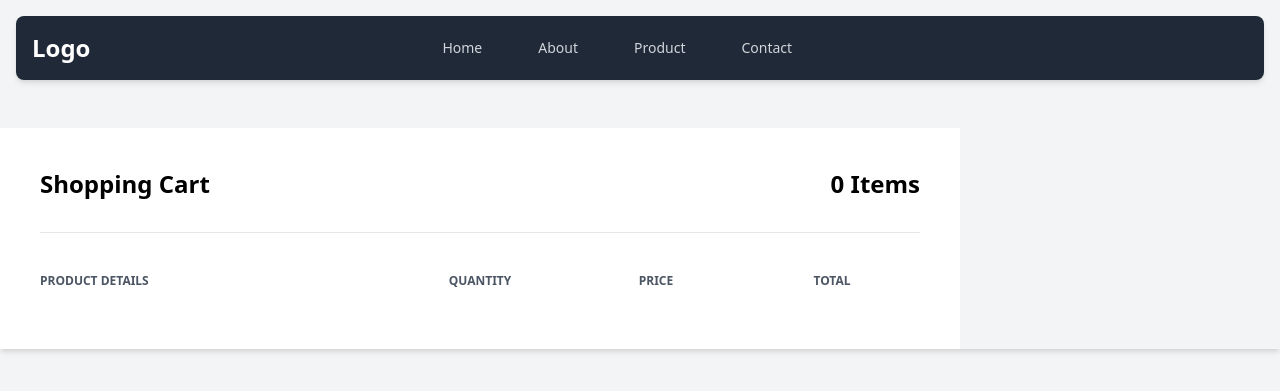
After one commit to elderfieldzeus/foamfusion, a PHP site: page /pages/cart.php in a window 1280 px wide. The commit adds this page. Shown: the top 391 px of the page. Run offline with PHP 8.4, Linux system fonts and the light colour scheme; some libraries are stand-ins or nearby versions.

Commit message:
[Ethan][Added the hyperlink to cart.php; Created cart.php; Re - Designed the product.php page to make it dynamic]

```diff
--- a/components/navbar.php
+++ b/components/navbar.php
@@ -17,7 +17,7 @@
                     <a href="#" id="search-icon" class="text-gray-300 hover:text-white px-3 py-2 rounded-md text-sm font-medium">
                         <i class="gg-search"></i>
                     </a>
-                    <a href="#" class="text-gray-300 hover:text-white px-3 py-2 rounded-md text-sm font-medium">
+                    <a href="../pages/cart.php" class="text-gray-300 hover:text-white px-3 py-2 rounded-md text-sm font-medium">
                         <i class="gg-shopping-cart"></i>
                     </a>
                     <div class="md:hidden flex items-center">
--- /dev/null
+++ b/pages/cart.php
@@ -0,0 +1,99 @@
+<?php
+session_start();
+
+// Initialize the cart if it doesn't exist
+if (!isset($_SESSION['cart'])) {
+    $_SESSION['cart'] = [];
+}
+
+// Add item to the cart
+if (isset($_POST['add_to_cart'])) {
+    $product_id = $_POST['product_id'];
+    $product_name = $_POST['product_name'];
+    $product_price = $_POST['product_price'];
+    $quantity = $_POST['quantity'];
+
+    $item = [
+        'product_id' => $product_id,
+        'product_name' => $product_name,
+        'product_price' => $product_price,
+        'quantity' => $quantity,
+    ];
+
+    array_push($_SESSION['cart'], $item);
+}
+
+// Update the cart quantity
+if (isset($_POST['update_cart'])) {
+    $index = $_POST['index'];
+    $quantity = $_POST['quantity'];
+    $_SESSION['cart'][$index]['quantity'] = $quantity;
+}
+
+// Remove item from the cart
+if (isset($_POST['remove_from_cart'])) {
+    $index = $_POST['index'];
+    array_splice($_SESSION['cart'], $index, 1);
+}
+
+$cart_items = $_SESSION['cart'];
+?>
+
+<!DOCTYPE html>
+<html lang="en">
+<head>
+<meta charset="UTF-8">
+    <meta name="viewport" content="width=device-width, initial-scale=1.0">
+    <title>Shopping Cart</title>
+    <link href='https://unpkg.com/css.gg@2.0.0/icons/css/user.css' rel='stylesheet'>
+    <link href='https://unpkg.com/css.gg@2.0.0/icons/css/search.css' rel='stylesheet'>
+    <link href='https://unpkg.com/css.gg@2.0.0/icons/css/shopping-cart.css' rel='stylesheet'>
+    <link href="https://cdn.jsdelivr.net/npm/tailwindcss@2.2.19/dist/tailwind.min.css" rel="stylesheet">
+</head>
+<body class="bg-gray-100">
+    <!--navbar-->
+    <?php include_once "../components/navbar.php"; ?>
+    <div class="container mx-auto mt-32">
+        <div class="flex shadow-md my-10">
+            <div class="w-3/4 bg-white px-10 py-10">
+                <div class="flex justify-between border-b pb-8">
+                    <h1 class="font-semibold text-2xl">Shopping Cart</h1>
+                    <h2 class="font-semibold text-2xl"><?php echo count($cart_items); ?> Items</h2>
+                </div>
+                <div class="flex mt-10 mb-5">
+                    <h3 class="font-semibold text-gray-600 text-xs uppercase w-2/5">Product Details</h3>
+                    <h3 class="font-semibold text-center text-gray-600 text-xs uppercase w-1/5 text-center">Quantity</h3>
+                    <h3 class="font-semibold text-center text-gray-600 text-xs uppercase w-1/5 text-center">Price</h3>
+                    <h3 class="font-semibold text-center text-gray-600 text-xs uppercase w-1/5 text-center">Total</h3>
+                </div>
+                <?php foreach ($cart_items as $index => $item): ?>
+                <div class="flex items-center hover:bg-gray-100 -mx-8 px-6 py-5">
+                    <div class="flex w-2/5">
+                        <div class="w-20">
+                            <img class="h-24" src="path/to/image.jpg" alt="Product Image">
+                        </div>
+                        <div class="flex flex-col justify-between ml-4 flex-grow">
+                            <span class="font-bold text-sm"><?php echo $item['product_name']; ?></span>
+                            <form method="POST">
+                                <input type="hidden" name="index" value="<?php echo $index; ?>">
+                                <button type="submit" name="remove_from_cart" class="font-semibold hover:text-red-500 text-gray-500 text-xs">Remove</button>
+                            </form>
+                        </div>
+                    </div>
+                    <div class="flex justify-center w-1/5">
+                        <form method="POST" class="flex">
+                            <input type="hidden" name="index" value="<?php echo $index; ?>">
+                            <input type="number" name="quantity" value="<?php echo $item['quantity']; ?>" class="mx-2 border text-center w-8">
+                            <button type="submit" name="update_cart" class="font-semibold text-sm text-indigo-600">Update</button>
+                        </form>
+                    </div>
+                    <span class="text-center w-1/5 font-semibold text-sm">$<?php echo $item['product_price']; ?></span>
+                    <span class="text-center w-1/5 font-semibold text-sm">$<?php echo $item['product_price'] * $item['quantity']; ?></span>
+                </div>
+                <?php endforeach; ?>
+            </div>
+            <!-- Order Summary Section -->
+        </div>
+    </div>
+</body>
+</html>
--- a/pages/home.php
+++ b/pages/home.php
@@ -18,8 +18,6 @@
     <link href="https://cdn.jsdelivr.net/npm/tailwindcss@2.2.19/dist/tailwind.min.css" rel="stylesheet">
     <link href='https://unpkg.com/css.gg@2.0.0/icons/css/user.css' rel='stylesheet'>
     <link href='https://unpkg.com/css.gg@2.0.0/icons/css/search.css' rel='stylesheet'>
-    <link href='https://unpkg.com/css.gg@2.0.0/icons/css/arrow-left.css' rel='stylesheet'>
-    <link href='https://unpkg.com/css.gg@2.0.0/icons/css/arrow-right.css' rel='stylesheet'>
     <link href='https://unpkg.com/css.gg@2.0.0/icons/css/shopping-cart.css' rel='stylesheet'>
     <link rel="stylesheet" href="https://cdnjs.cloudflare.com/ajax/libs/font-awesome/6.0.0-beta3/css/all.min.css" integrity="sha512-ACc2h1nMhsZ4wMDyAu8AKRz0sR1VJwROk67O6r2THC5wHc4IefQ3xH4z1ENp2/zzTBOogNdc3sAd2f/EJm6Kxw==" crossorigin="anonymous" referrerpolicy="no-referrer">
 </head>
```
Also changed, not shown: pages/product.php (+150 -28 lines).
